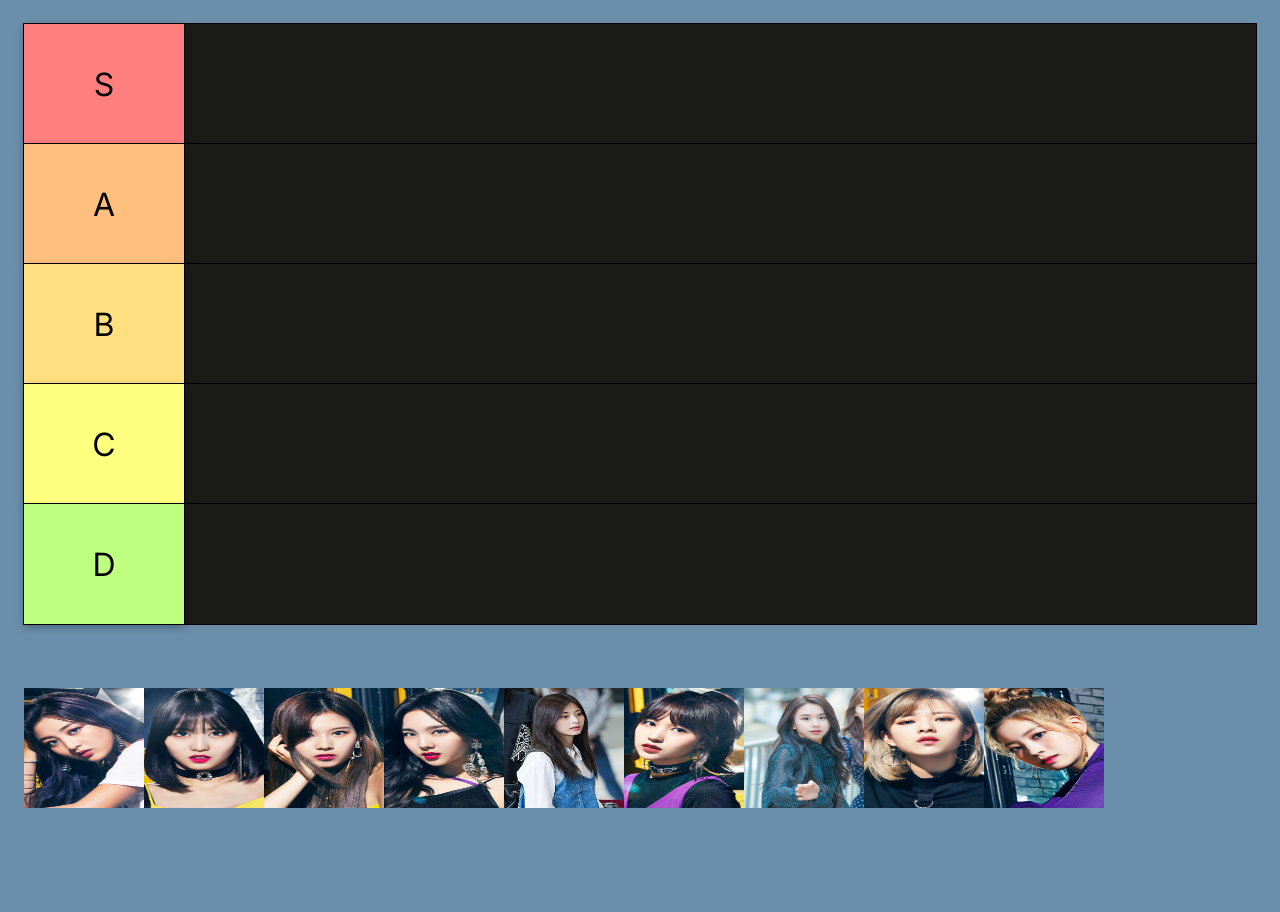
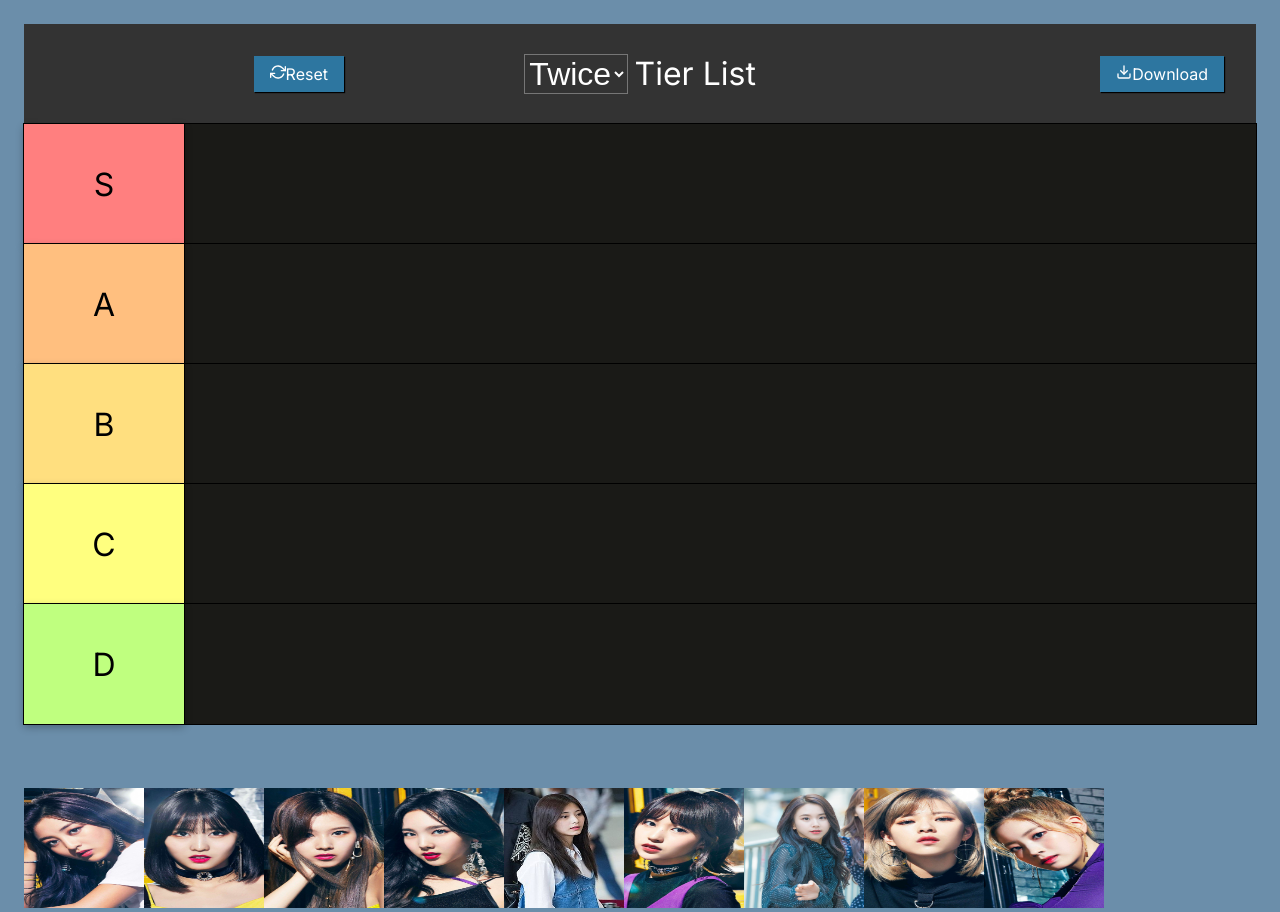
Before and after one commit to DanielPitfield/Tier-List, a Next.js app: page / in a window 1280 px wide. Before the commit the page ends 812 px from the top, so only its background shows below. Built offline with nearby package versions, Linux system fonts and the light colour scheme.

Commit message:
Tier list contexts

```diff
--- /dev/null
+++ b/app/Data/TierListContextMappings.ts
@@ -0,0 +1,16 @@
+import { RankableItemTemplate } from "../RankableItem";
+import { Twice } from "./twice";
+
+export const tierListContexts = ["Twice" , "F1"] as const;
+export type TierListContext = typeof tierListContexts[number] ;
+
+type TierListContextMapping = {
+  tierListContext: TierListContext;
+  items: RankableItemTemplate[];
+};
+
+export const tierListContextMappings: TierListContextMapping[] = [
+  { tierListContext: "Twice", items: Twice },
+  // TODO: F1 Drivers!
+  { tierListContext: "F1", items: Twice },
+];
--- /dev/null
+++ b/app/Header.tsx
@@ -0,0 +1,38 @@
+import React from "react";
+import HeaderButton from "./HeaderButton";
+import { FiRefreshCw } from "react-icons/fi";
+import { FiDownload } from "react-icons/fi";
+import { TierListContext, tierListContextMappings } from "./Data/TierListContextMappings";
+
+interface HeaderProps {
+  reset: () => void;
+  download: () => void;
+  onChangeTierListContext: (tierListContext: TierListContext) => void;
+  selectedTierListContext: TierListContext;
+}
+
+export const Header = (props: HeaderProps) => {
+  return (
+    <header>
+      <HeaderButton text={"Reset"} icon={FiRefreshCw} onClick={props.reset} />
+
+      <div className="title">
+        <h1>
+          <select
+            onChange={(e) => props.onChangeTierListContext(e.target.value as TierListContext)}
+            value={props.selectedTierListContext}
+          >
+            {tierListContextMappings.map((x) => (
+              <option key={x.tierListContext} value={x.tierListContext}>
+                {x.tierListContext}
+              </option>
+            ))}
+          </select>
+          Tier List
+        </h1>
+      </div>
+
+      <HeaderButton text={"Download"} icon={FiDownload} onClick={props.download} />
+    </header>
+  );
+};
--- /dev/null
+++ b/app/HeaderButton.tsx
@@ -0,0 +1,21 @@
+import styles from "../public/styles/HeaderButton.module.scss";
+import { IconType } from "react-icons";
+
+interface HeaderButtonProps {
+  text: string;
+  icon: IconType;
+  onClick: () => void;
+}
+
+const HeaderButton = (props: HeaderButtonProps) => {
+  return (
+    <div className={styles.wrapper}>
+      <button onClick={props.onClick}>
+        <props.icon />
+        {props.text}
+      </button>
+    </div>
+  );
+};
+
+export default HeaderButton;
--- a/app/page.tsx
+++ b/app/page.tsx
@@ -5,8 +5,10 @@
 import Tier, { TierLabel, TierLabels } from "./Tier";
 import "../public/styles/index.scss";
 import { RankableItemTemplate } from "./RankableItem";
-import { useState } from "react";
+import { useEffect, useState } from "react";
 import { Twice } from "./Data/twice";
+import { TierListContext, tierListContextMappings } from "./Data/TierListContextMappings";
+import { Header } from "./Header";
 
 export type TierTemplate = { label: TierLabel | "Staging Area"; items: RankableItemTemplate[] };
 
@@ -14,8 +16,20 @@
   // Each tier (starting with no items)
   const initialTiers: TierTemplate[] = TierLabels.map((TierLabel) => ({ label: TierLabel, items: [] }));
 
+  const [selectedTierListContext, setSelectedTierListContext] = useState<TierListContext>("Twice");
   const [tiers, SetTiers] = useState<TierTemplate[]>(initialTiers);
   const [stagingAreaItems, SetStagingAreaItems] = useState<RankableItemTemplate[]>(Twice);
+
+  useEffect(() => {
+    reset();
+  }, [selectedTierListContext]);
+
+  function reset() {
+    SetTiers(initialTiers);
+    SetStagingAreaItems(
+      tierListContextMappings.find((x) => x.tierListContext === selectedTierListContext)?.items ?? Twice
+    );
+  }
 
   function handleDragEnd(event: DragEndEvent) {
     const { active, over } = event;
@@ -84,6 +98,14 @@
   return (
     <DndContext onDragEnd={handleDragEnd}>
       <main>
+        <Header
+          reset={reset}
+          // TODO: Download image of tier list
+          download={() => {}}
+          onChangeTierListContext={setSelectedTierListContext}
+          selectedTierListContext={selectedTierListContext}
+        />
+
         {TierLabels.map((TierLabel) => (
           <Tier
             key={TierLabel}
@@ -91,6 +113,7 @@
             rankableItems={tiers.find((tier) => tier.label === TierLabel)?.items ?? []}
           />
         ))}
+
         <StagingArea rankableItems={stagingAreaItems} />
       </main>
     </DndContext>
--- a/package.json
+++ b/package.json
@@ -18,6 +18,7 @@
     "next": "13.4.19",
     "react": "18.2.0",
     "react-dom": "18.2.0",
+    "react-icons": "^4.10.1",
     "sass": "^1.66.1",
     "typescript": "5.2.2"
   }
--- /dev/null
+++ b/public/styles/HeaderButton.module.scss
@@ -0,0 +1,22 @@
+.wrapper {
+  display: flex;
+  align-items: center;
+  justify-content: flex-end;
+  margin: 1em;
+  width: 18em;
+
+  button {
+    margin-left: 2em;
+    padding: 0.5em 1em;
+    font-family: inherit;
+    font-size: inherit;
+    background-color: #2d76a0;
+    color: white;
+    box-shadow: 1px 1px 1px black;
+    border: none;
+    cursor: pointer;
+    &:hover {
+      background-color: darken(#2d76a0, 10%);
+    }
+  }
+}
```
Also changed, not shown: 1 other file (tests, documents, lock files or other folders).
